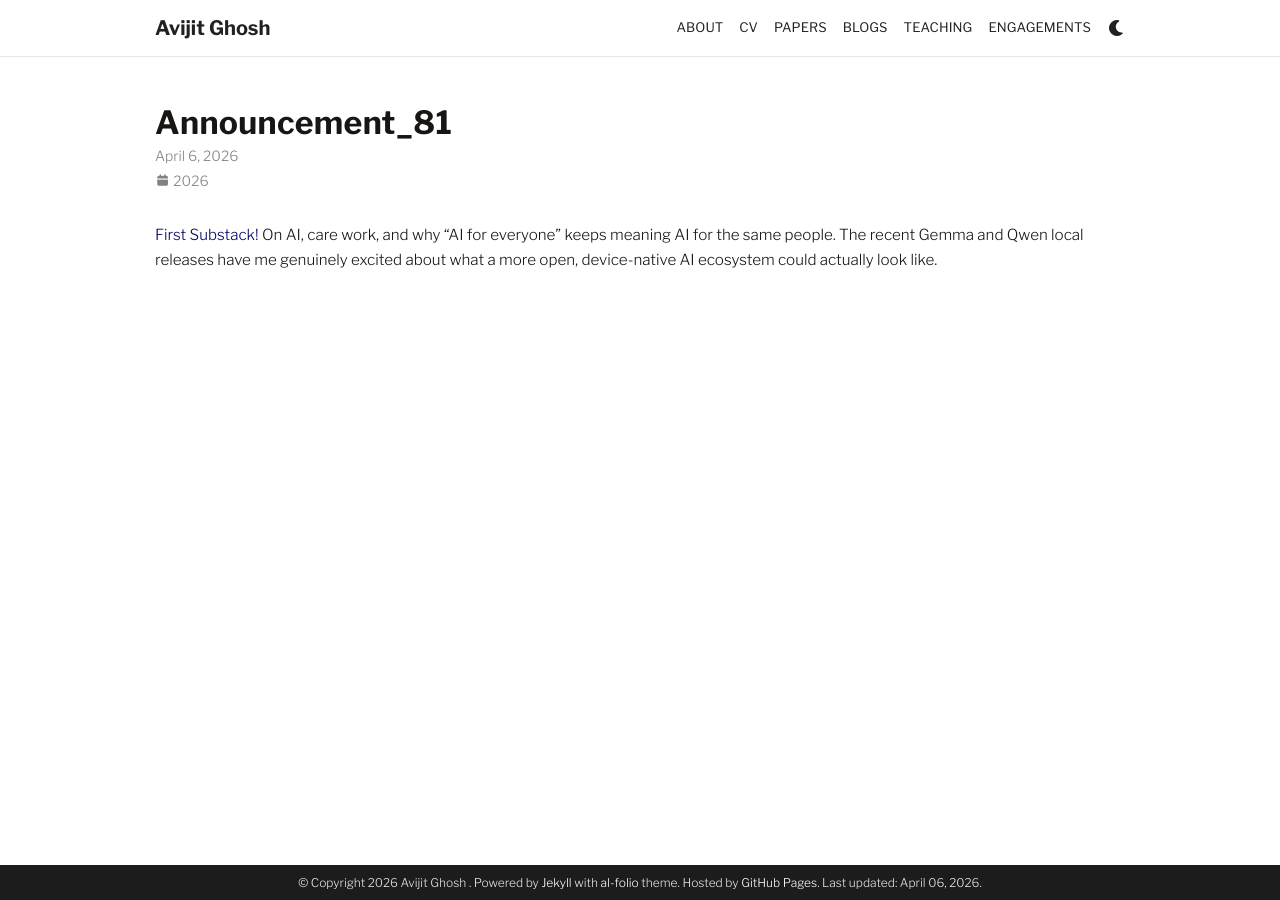
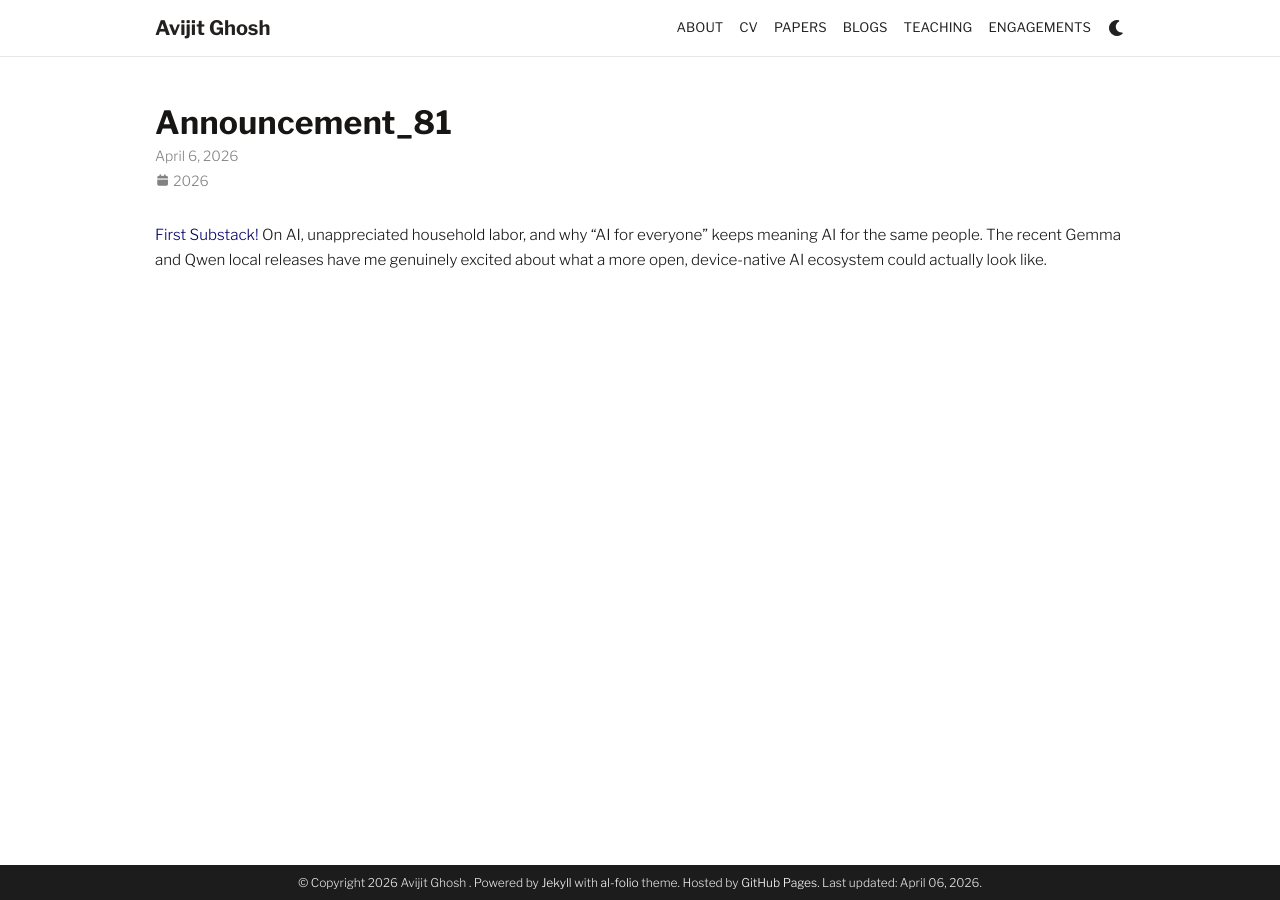
Before and after one commit to evijit/evijit.github.io, a Jekyll site: the page built from _news/announcement_81.md, in a window 1280 px wide. Built offline with Jekyll 4.4.1, drawn with Linux system fonts in a browser that asks for light colours; nearby versions of some CDN libraries; comment, search, counter and statistics services are not loaded; a style sheet for code colours, icons or effects is not loaded.

Commit message:
substack

```diff
--- a/_news/announcement_81.md
+++ b/_news/announcement_81.md
@@ -5,4 +5,4 @@ inline: true
 related_posts: false
 ---
 
-[First Substack!](https://evijit.substack.com/p/ai-for-everyone-else) On AI, care work, and why "AI for everyone" keeps meaning AI for the same people. The recent Gemma and Qwen local releases have me genuinely excited about what a more open, device-native AI ecosystem could actually look like.
+[First Substack!](https://evijit.substack.com/p/ai-for-everyone-else) On AI, unappreciated household labor, and why "AI for everyone" keeps meaning AI for the same people. The recent Gemma and Qwen local releases have me genuinely excited about what a more open, device-native AI ecosystem could actually look like.
```
